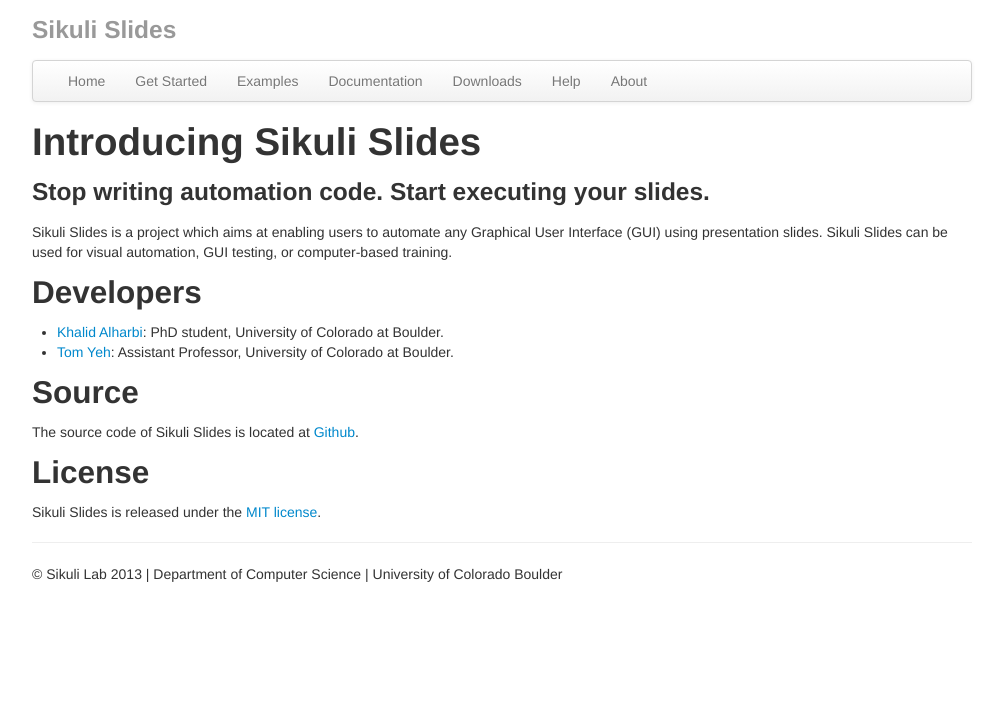
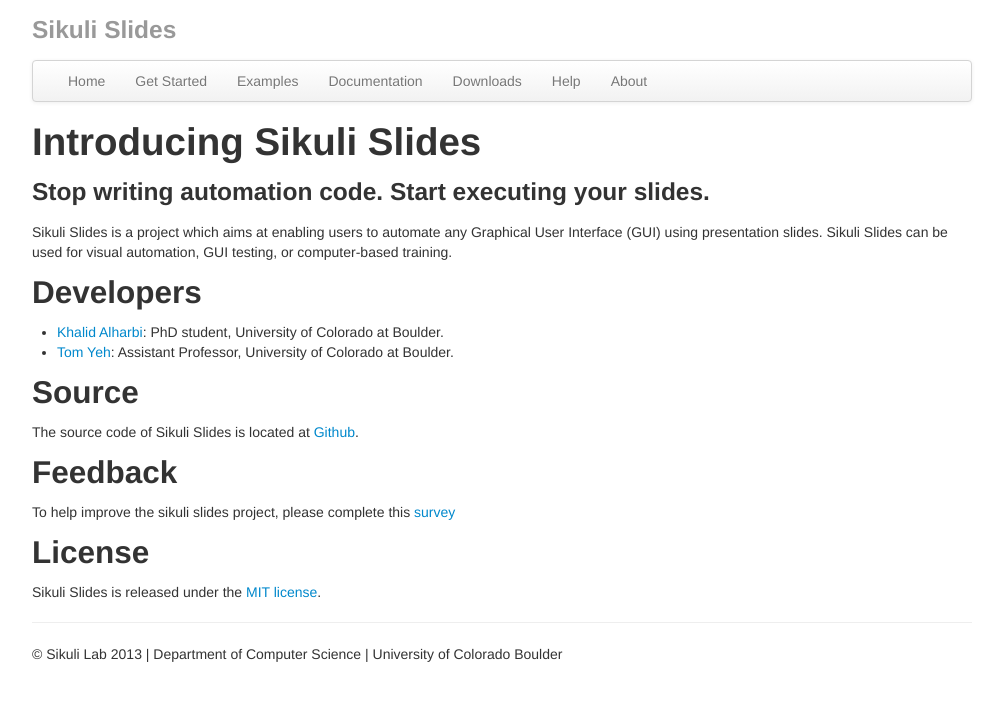
Before and after one commit to sikuli/sikuli-slides, a Jekyll site: the page built from about.md, in a window 1280 px wide. Shown: the top 701 px of the page, without its empty margins (138-1141 px from the left). Built offline with Jekyll 4.4.1, drawn with Linux system fonts in a browser that asks for light colours.

Commit message:
add feedback section

```diff
--- a/about.md
+++ b/about.md
@@ -15,6 +15,10 @@
 
 The source code of Sikuli Slides is located at [Github](http://github.com/sikuli/sikulislides).
 
+
+## Feedback
+To help improve the sikuli slides project, please complete this [survey](https://docs.google.com/forms/d/1ae-qFfTCJj4_odS8mGh4CHxDcEQTzFtp0goWmch-aFU/viewform)
+
 ## License
 
 Sikuli Slides is released under the [MIT license](http://opensource.org/licenses/MIT).
```
